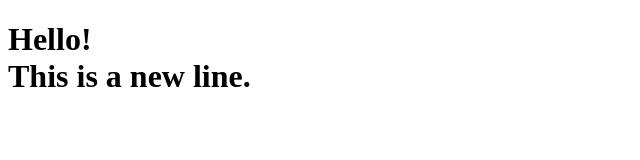
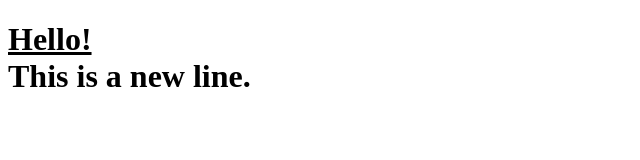
Before and after one commit to Demonite6851/Webpage, a plain HTML site: page HTML Files/index.html in a window 1280 px wide. Shown: the full height of the page, 0-640 px from the left. Drawn offline with Linux system fonts and the light colour scheme.

Commit message:
Modified: 'index.html'

```diff
--- a/HTML Files/index.html
+++ b/HTML Files/index.html
@@ -5,6 +5,6 @@
         </style>
     </head>
     <body>
-        <h1>Hello!<br>This is a new line.</h1>
+        <h1><u>Hello!</u><br>This is a new line.</h1>
     </body>
 </html>
```
